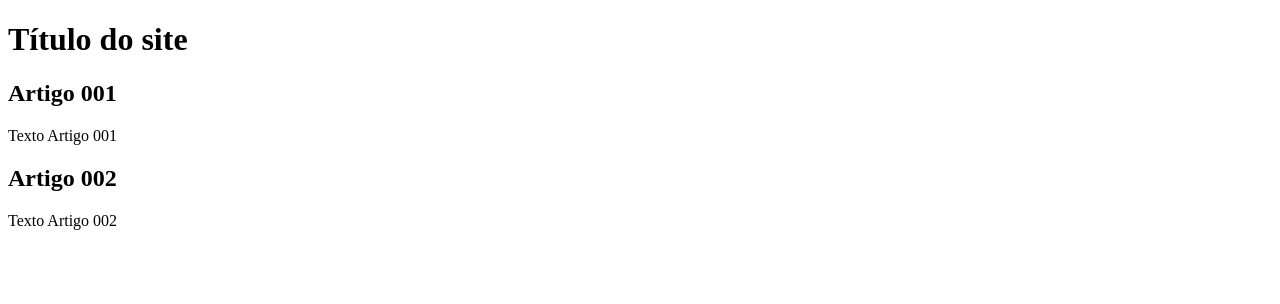
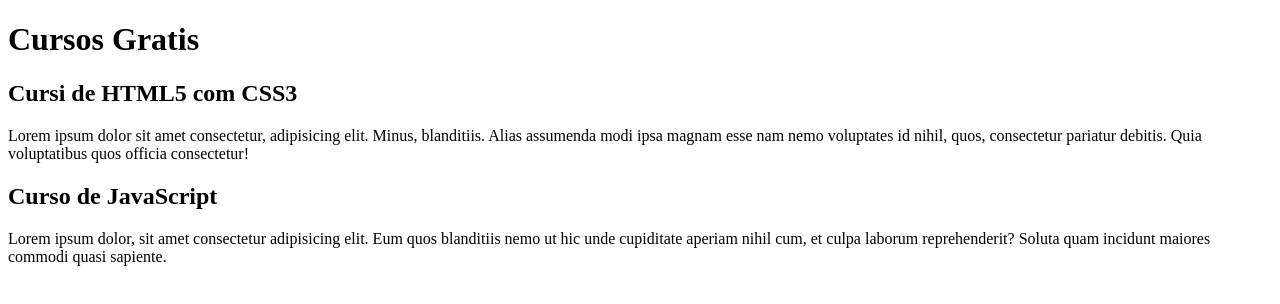
Before and after one commit to MatheusMirandaa/projeto-site, a plain HTML site: page index.html in a window 1280 px wide. Drawn offline with Linux system fonts and the light colour scheme.

Commit message:
comecei a escrever o conteúdo

```diff
--- a/index.html
+++ b/index.html
@@ -9,15 +9,15 @@
 <body>
     <main>
         <header>
-            <h1>Título do site</h1>
+            <h1>Cursos Gratis</h1>
         </header>
         <article>
-            <h2>Artigo 001</h2>
-            <p>Texto Artigo 001</p>
+            <h2>Cursi de HTML5 com CSS3</h2>
+            <p>Lorem ipsum dolor sit amet consectetur, adipisicing elit. Minus, blanditiis. Alias assumenda modi ipsa magnam esse nam nemo voluptates id nihil, quos, consectetur pariatur debitis. Quia voluptatibus quos officia consectetur!</p>
         </article>
         <article>
-            <h2>Artigo 002</h2>
-            <p>Texto Artigo 002</p>
+            <h2>Curso de JavaScript</h2>
+            <p>Lorem ipsum dolor, sit amet consectetur adipisicing elit. Eum quos blanditiis nemo ut hic unde cupiditate aperiam nihil cum, et culpa laborum reprehenderit? Soluta quam incidunt maiores commodi quasi sapiente.</p>
         </article>
     </main>
 </body>
```
